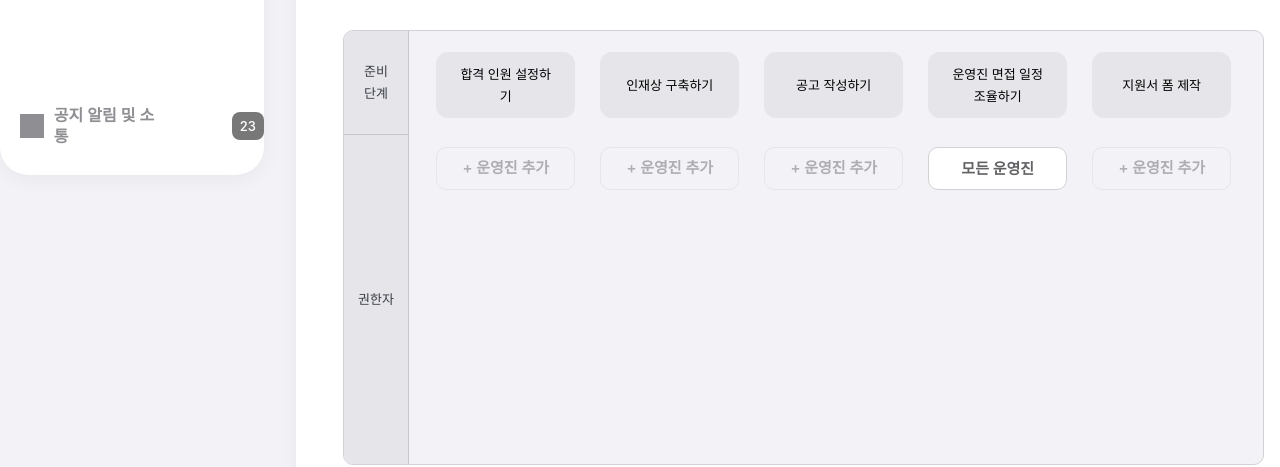
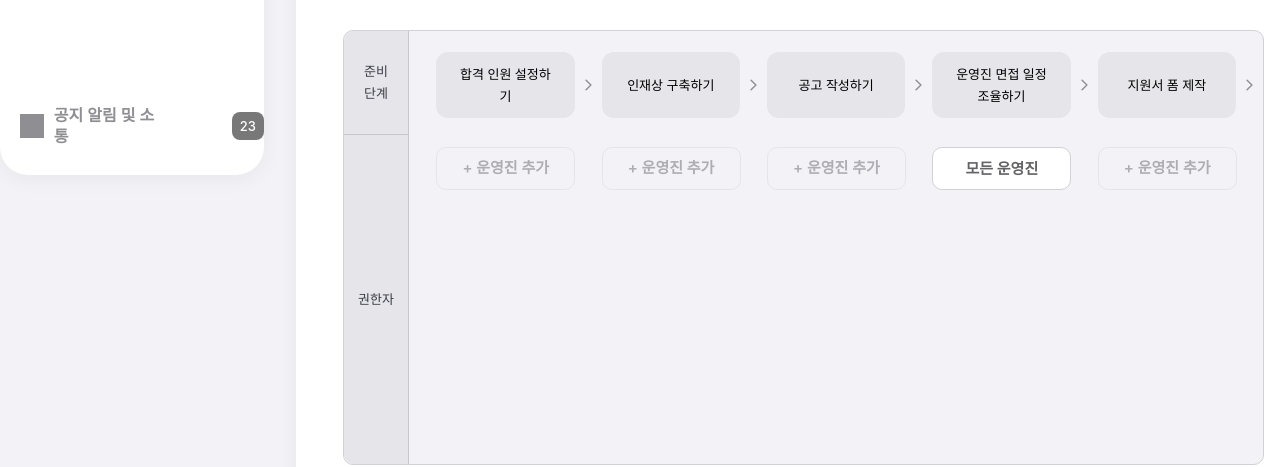
Before and after one commit to Cluting/cluting-frontend, a React (Create React App) app: page /recruting/01_plan in a window 1280 px wide. Shown: the part 820-1287 px from the top of the page. Built offline with nearby package versions, Linux system fonts and the light colour scheme; a web font is replaced by a local one.

Commit message:
🎨 style: 준비 단계에 화살표 추가

```diff
--- a/src/components/recruting/_01_plan/PrepareStepRoles.tsx
+++ b/src/components/recruting/_01_plan/PrepareStepRoles.tsx
@@ -157,12 +157,16 @@ export default function PrepareStepRoles() {
             <div>
               <div className="flex ml-[27.35px] mt-[21px] ">
                 {steps.map((step) => (
-                  <div
-                    key={step.id}
-                    className="w-[139px] min-h-[329px] mr-[25px]"
-                  >
-                    <div className="w-[139px] h-[66px] px-[21px] bg-gray-200 rounded-[12px] flex-center text-caption1">
-                      {step.name}
+                  <div key={step.id} className="w-full min-h-[329px]">
+                    <div className="flex-center">
+                      <div className="w-[139px] h-[66px] px-[21px] bg-gray-200 rounded-[12px] flex-center text-caption1">
+                        {step.name}
+                      </div>
+                      <img
+                        src="/assets/ic-next.svg"
+                        alt="화살표"
+                        className="w-[7px] h-[14px] mx-[10px]"
+                      />
                     </div>
                     <div className="mt-[29px]">
                       {/* 운영진 목록 */}
@@ -176,7 +180,7 @@ export default function PrepareStepRoles() {
                             {!step.isFixed && (
                               <img
                                 src="/assets/ic-minusCircle.svg"
-                                alt="운영진 삭제"
+                                alt="운영진 삭제 버튼"
                                 onClick={() => removeAdmin(step.id, admin)}
                                 className="absolute right-[19px] cursor-pointer"
                               />
```
